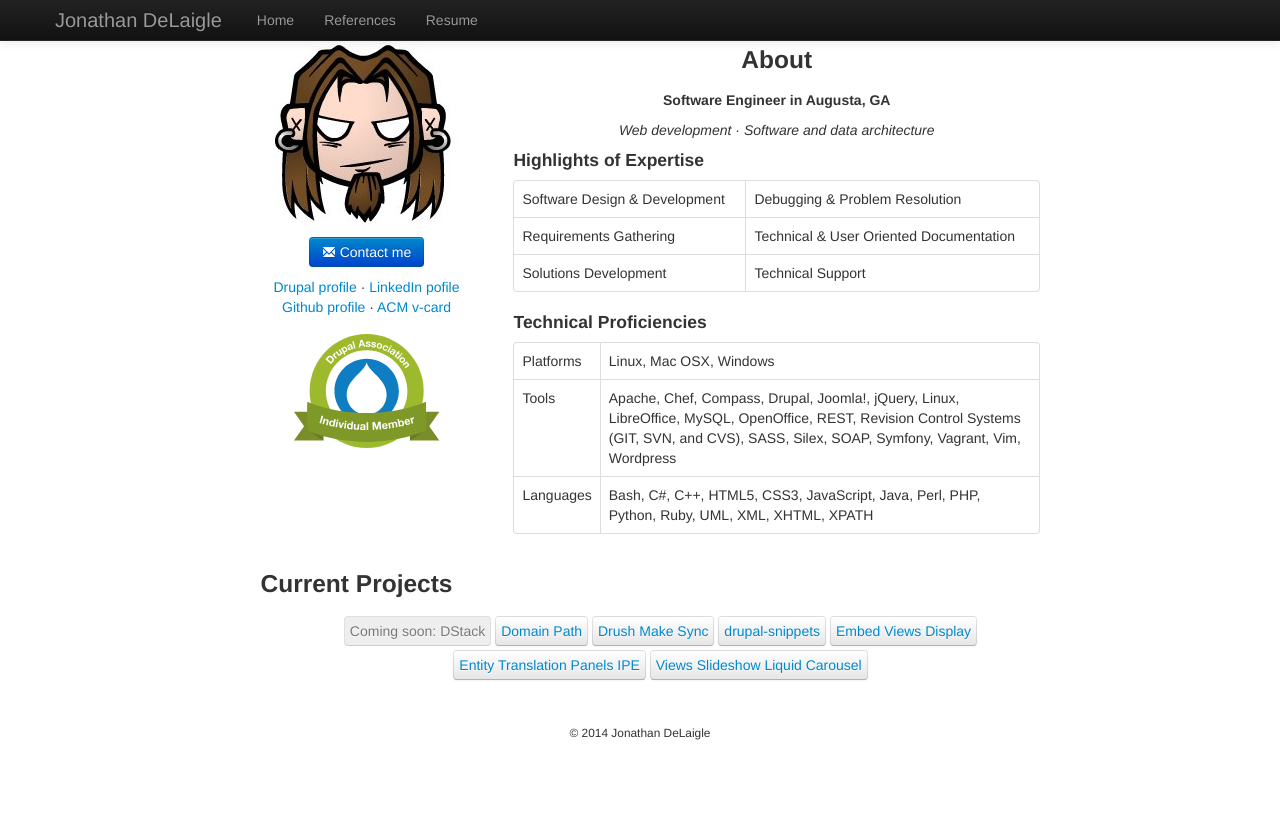
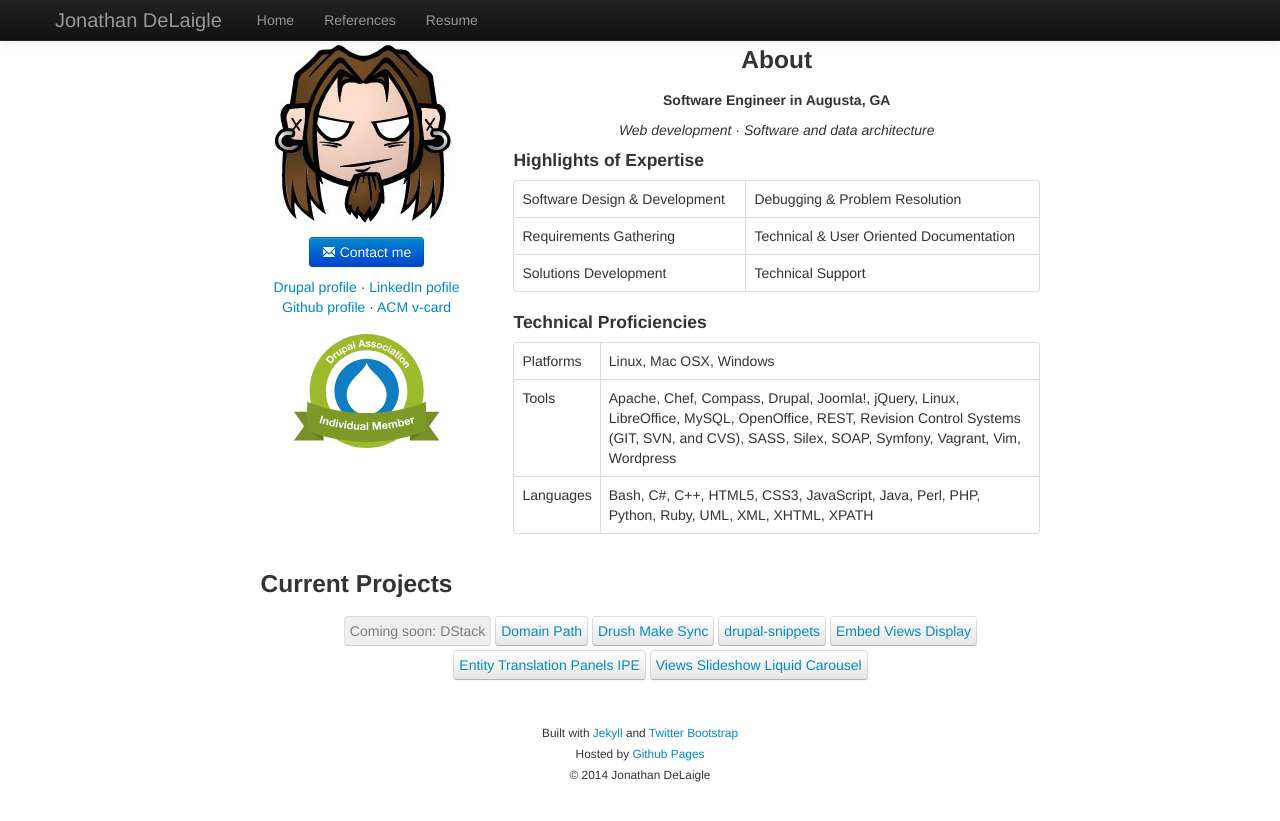
Before and after one commit to kpolymorphic/kpolymorphic.github.io, a Jekyll site: the page built from index.html, in a window 1280 px wide and 900 px high, scrolled down 60 px. Shown: the top 821 px of the window. Built offline with Jekyll 4.4.1, drawn with Linux system fonts in a browser that asks for light colours; nearby versions of some CDN libraries.

Commit message:
Adding credits

```diff
--- a/_includes/footer.html
+++ b/_includes/footer.html
@@ -24,6 +24,10 @@
       {% endif %}
       </p>
     {% endif %}
+      <small>Built with <a href="http://jekyllrb.com/" title="Simple, blog-aware, static sites.">Jekyll</a> and <a href="http://getbootstrap.com" title="Sleek, intuitive, and powerful front-end framework for faster and easier web development.">Twitter Bootstrap</a></small>
+      <br />
+      <small>Hosted by <a href="http://pages.github.com/" title="Hosted directly from your GitHub repository.">Github Pages</a></small>
+      <br />
       <small>&copy; {{ site.time | date: "%Y" }} Jonathan DeLaigle</small>
     </div>
   </div>
```
